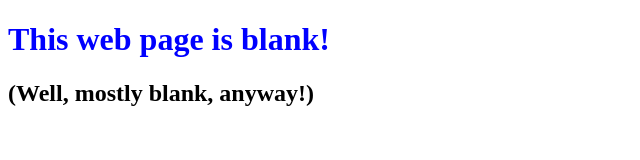
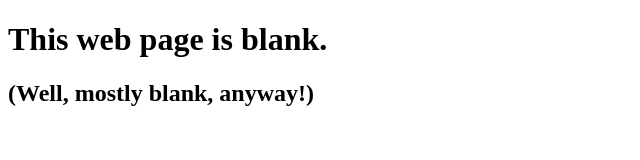
Before and after one commit to tballard001/0main_openSAP_repo, a plain HTML site: page index.html in a window 1280 px wide. Shown: the whole page, without its empty margins (0-640 px from the left). Drawn offline with Linux system fonts and the light colour scheme.

Commit message:
Revert "added header blue color"
This reverts commit 2ef668870f8fdeb5dbcf2de999d32b2150d5ae14.

```diff
--- a/index.html
+++ b/index.html
@@ -5,7 +5,6 @@
 		<title> A Page of Quotations</title>
 	</head>
 	<body>
-		<h1 style = "color: Blue">This web page is blank!</h1>
+		<h1>This web page is blank.</h1>
 		<h2>(Well, mostly blank, anyway!)</h2>
 	</body>
-</html>
```
